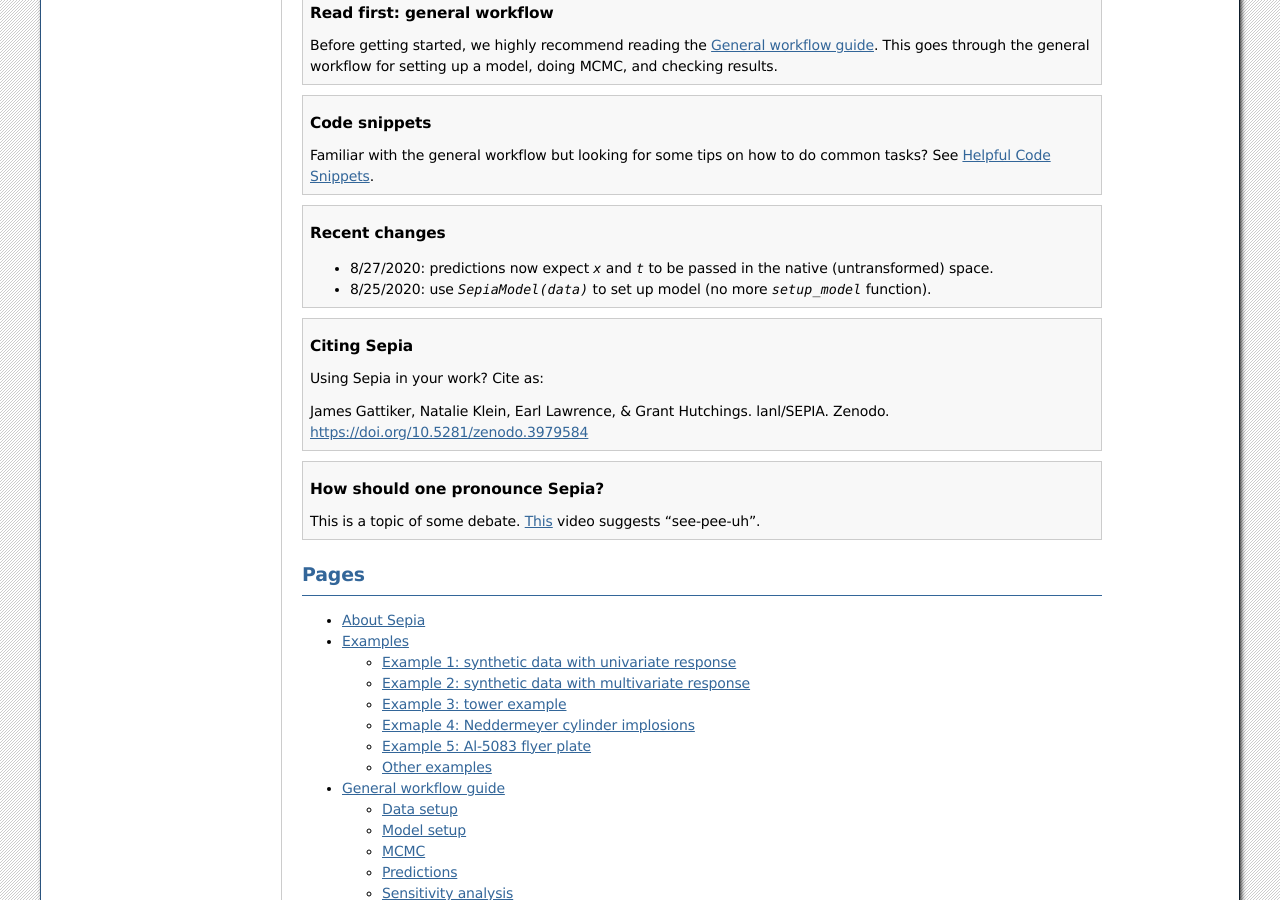
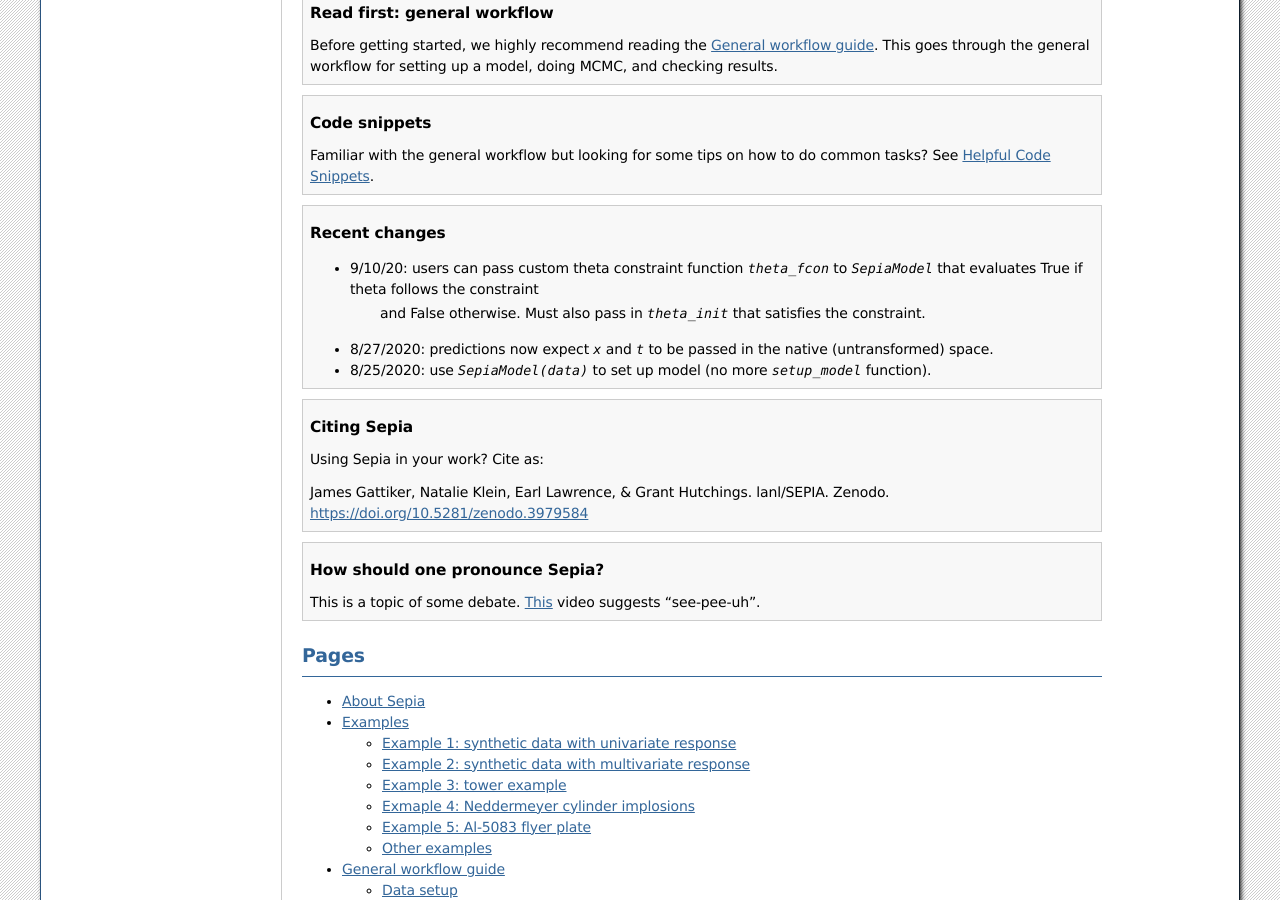
Before and after one commit to lanl/SEPIA, a Sphinx documentation site: the page built from docs/index.rst, in a window 1280 px wide and 900 px high, scrolled down 1089 px. Built offline with Sphinx 7.4.7, drawn with Linux system fonts in a browser that asks for light colours.

Commit message:
add note about theta constraints to recent changes list

```diff
--- a/docs/index.rst
+++ b/docs/index.rst
@@ -56,6 +56,8 @@
 
 .. topic:: Recent changes
 
+    * 9/10/20: users can pass custom theta constraint function `theta_fcon` to `SepiaModel` that evaluates True if theta follows the constraint
+        and False otherwise. Must also pass in `theta_init` that satisfies the constraint.
     * 8/27/2020: predictions now expect `x` and `t` to be passed in the native (untransformed) space.
     * 8/25/2020: use `SepiaModel(data)` to set up model (no more `setup_model` function).
 
```
